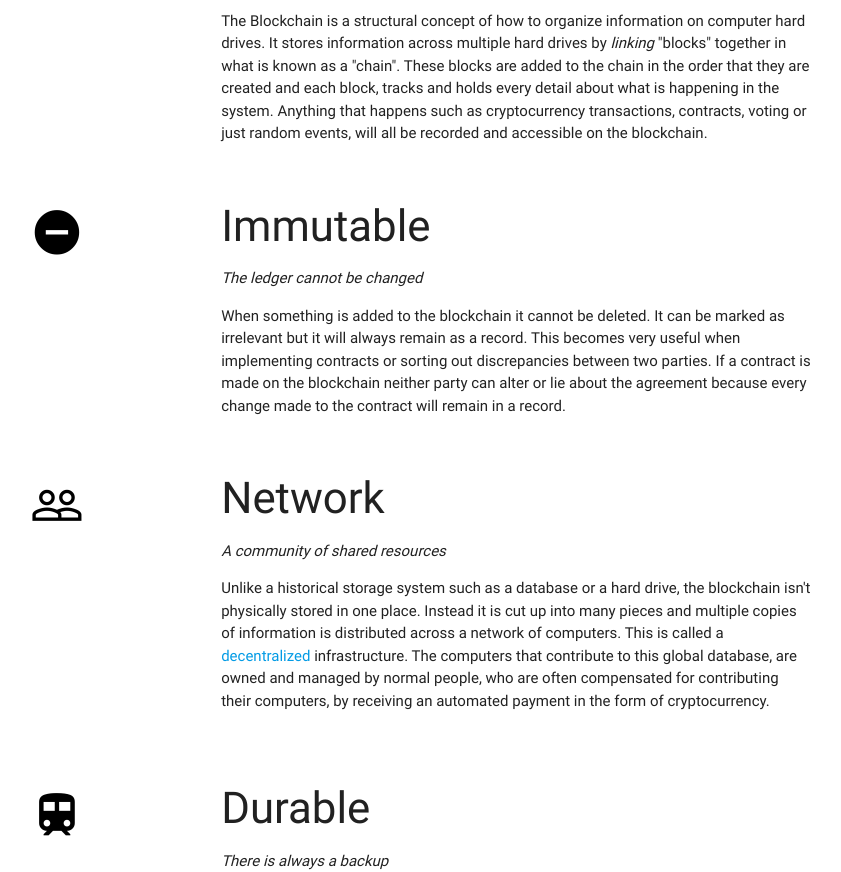
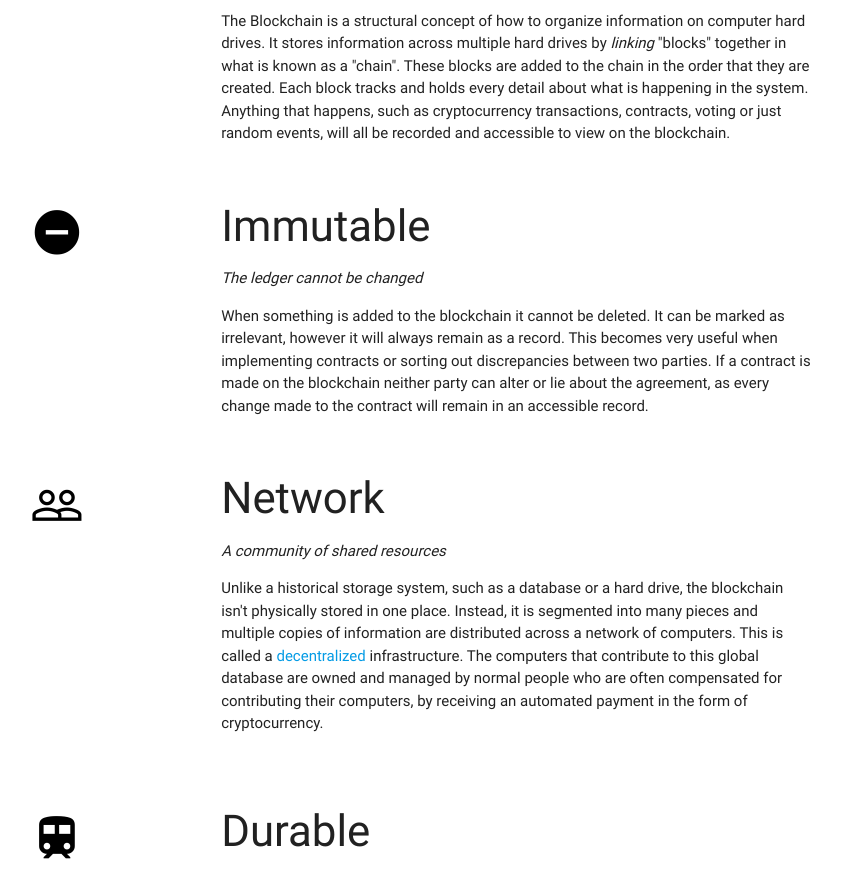
Before and after one commit to badluckjordo/bangforyourblock, a plain HTML site: page public/pages/blockchain/blockchain.html in a window 1280 px wide. Shown: the part 518-1390 px from the top of the page, without its empty margins (277-1118 px from the left). Drawn offline with nearby package versions, Linux system fonts and the light colour scheme; files whose address does not match are found by name.

Commit message:
Grammer edits via Seb

```diff
--- a/public/pages/blockchain/blockchain.html
+++ b/public/pages/blockchain/blockchain.html
@@ -58,7 +58,7 @@
         <div class="col s8">
           <h3>Ledger</h3>
           <i>A document that records everything</i>
-          <p>The Blockchain is a structural concept of how to organize information on computer hard drives. It stores information across multiple hard drives by <i>linking</i> "blocks" together in what is known as a "chain". These blocks are added to the chain in the order that they are created and each block, tracks and holds every detail about what is happening in the system. Anything that happens such as cryptocurrency transactions, contracts, voting or just random events, will all be recorded and accessible on the blockchain. </p>
+          <p>The Blockchain is a structural concept of how to organize information on computer hard drives. It stores information across multiple hard drives by <i>linking</i> "blocks" together in what is known as a "chain". These blocks are added to the chain in the order that they are created. Each block tracks and holds every detail about what is happening in the system. Anything that happens, such as cryptocurrency transactions, contracts, voting or just random events, will all be recorded and accessible to view on the blockchain.</p>
         </div>
 
       </div>
@@ -74,7 +74,7 @@
         <div class="col s8">
           <h3>Immutable</h3>
           <i>The ledger cannot be changed</i>
-          <p>When something is added to the blockchain it cannot be deleted. It can be marked as irrelevant but it will always remain as a record. This becomes very useful when implementing contracts or sorting out discrepancies between two parties. If a contract is made on the blockchain neither party can alter or lie about the agreement because every change made to the contract will remain in a record.</p>
+          <p>When something is added to the blockchain it cannot be deleted. It can be marked as irrelevant, however it will always remain as a record. This becomes very useful when implementing contracts or sorting out discrepancies between two parties. If a contract is made on the blockchain neither party can alter or lie about the agreement, as every change made to the contract will remain in an accessible record.</p>
         </div>
       </div>
       <div class="row">
@@ -88,7 +88,7 @@
         <div class="col s8">
           <h3>Network</h3>
           <i>A community of shared resources</i>
-          <p>Unlike a historical storage system such as a database or a hard drive, the blockchain isn't physically stored in one place. Instead it is cut up into many pieces and multiple copies of information is distributed across a network of computers. This is called a <a href="../decentralization/decentralization.html">decentralized</a> infrastructure. The computers that contribute to this global database, are owned and managed by normal people, who are often compensated for contributing their computers, by receiving an automated payment in the form of cryptocurrency.</p>
+          <p>Unlike a historical storage system, such as a database or a hard drive, the blockchain isn't physically stored in one place. Instead, it is segmented into many pieces and multiple copies of information are distributed across a network of computers. This is called a <a href="../decentralization/decentralization.html">decentralized</a> infrastructure. The computers that contribute to this global database are owned and managed by normal people who are often compensated for contributing their computers, by receiving an automated payment in the form of cryptocurrency.</p>
         </div>
 
       </div>
@@ -104,7 +104,7 @@
       <div class="col s8">
         <h3>Durable</h3>
         <i>There is always a backup</i>
-        <p>The blockchain is decentralized across a network of computers (just like the internet) and because of this, it is extremely durable. If one <a href="https://techterms.com/definition/node">node</a>(computer) in the network goes down, there are other nodes that can compensate. One such example of this (and as mentioned earlier): multiple copies of the information stored in the blockchain are distributed across all of the computers in the network and therefore if one computer goes down then the information can still be retrieved from other nodes.</p>
+        <p>The blockchain is decentralized across a network of computers (just like the internet) and because of this, it is extremely durable. If one <a href="https://techterms.com/definition/node">node</a>(computer) in the network goes down, there are other nodes that can compensate. One such example of this (and as mentioned earlier): multiple copies of the information stored in the blockchain are distributed across all of the computers in the network and, therefore, if one computer goes down, the information can still be retrieved from other nodes.</p>
       </div>
     </div>
     <div class="row">
@@ -118,7 +118,7 @@
       <div class="col s8">
         <h3>Secure</h3>
         <i>Computers save information on each other and keep one another in check</i>
-        <p>In a decentralized network where there are multiple nodes, there are many checks and balances that a node can perform by checking with its peers (other nodes in the network). If someone was to attempt to hack a node in the blockchain they would have to replicate the nodes peers and therefore essentially the entire network. This would take an very large amount of computational power and without quantum computing is very unlikely.</p>
+        <p>In a decentralized network where there are multiple nodes, there are many checks and balances that a node can perform, by checking with its peers (other nodes in the network), to protect information. If someone was to attempt to hack a node in the blockchain they would have to replicate the nodes peers and therefore essentially the entire network. This would take a very large amount of computational power and without quantum computing is very unlikely.</p>
       </div>
     </div>
     <br><br>
```
